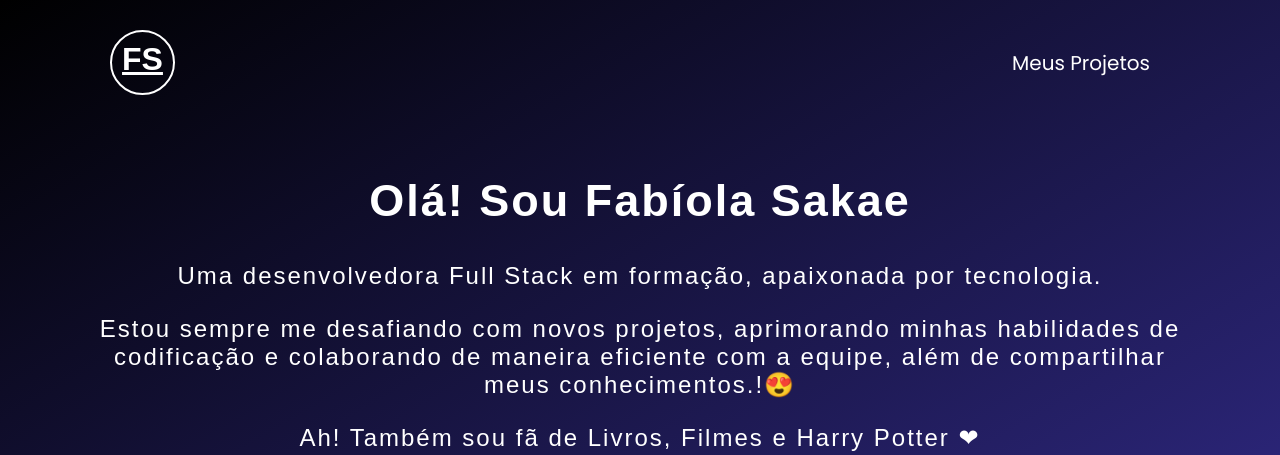
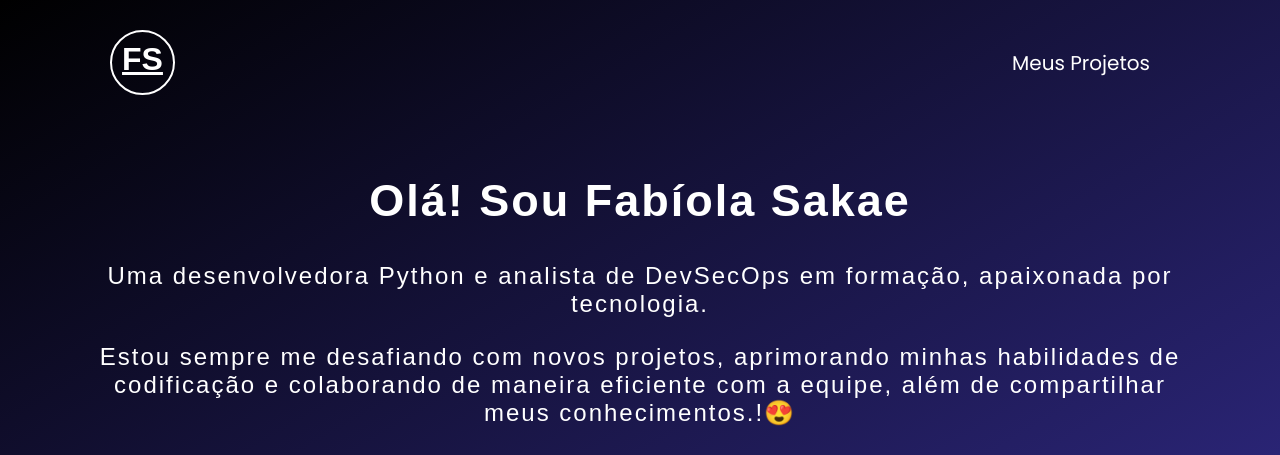
Before and after one commit to fabsakae/portfolio-simplificado, a plain HTML site: page index.html in a window 1280 px wide. Shown: the top 455 px of the page. Drawn offline with nearby package versions, Linux system fonts and the light colour scheme; a web font is replaced by a local one.

Commit message:
Update index.html

```diff
--- a/index.html
+++ b/index.html
@@ -4,7 +4,7 @@
 <head>
     <meta charset="UTF-8">
     <meta name="viewport" content="width=device-width, initial-scale=1.0">
-    <title>Fabíola Sakae - Desenvolvedora Full Stack</title>
+    <title>Fabíola Sakae - Desenvolvedora Python | DevSecOps </title>
 
     <link rel="stylesheet" href="https://cdnjs.cloudflare.com/ajax/libs/font-awesome/5.15.4/css/all.min.css" />
 
@@ -40,7 +40,7 @@
     <section class="home">
         <div class="informacoes">
             <h1>Olá! Sou Fabíola Sakae</h1>
-            <p>Uma desenvolvedora Full Stack em formação, apaixonada por tecnologia.</p>
+            <p>Uma desenvolvedora Python e analista de DevSecOps em formação, apaixonada por tecnologia.</p>
             <p>Estou sempre me desafiando com novos projetos, aprimorando minhas habilidades de codificação e colaborando de maneira eficiente com a equipe, além de compartilhar meus conhecimentos.!😍</p>
             <p>Ah! Também sou fã de Livros, Filmes e Harry Potter ❤</p>
 
```
